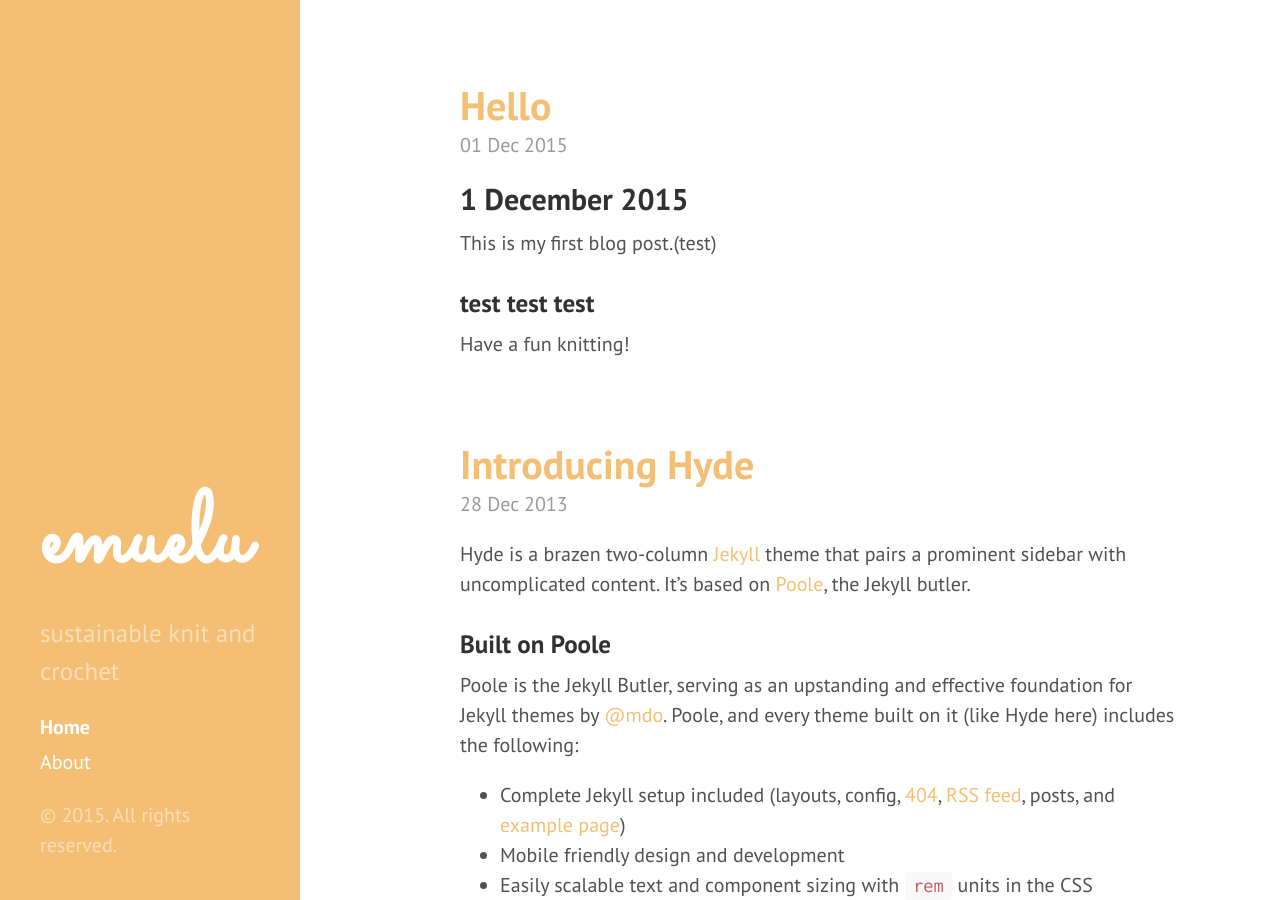
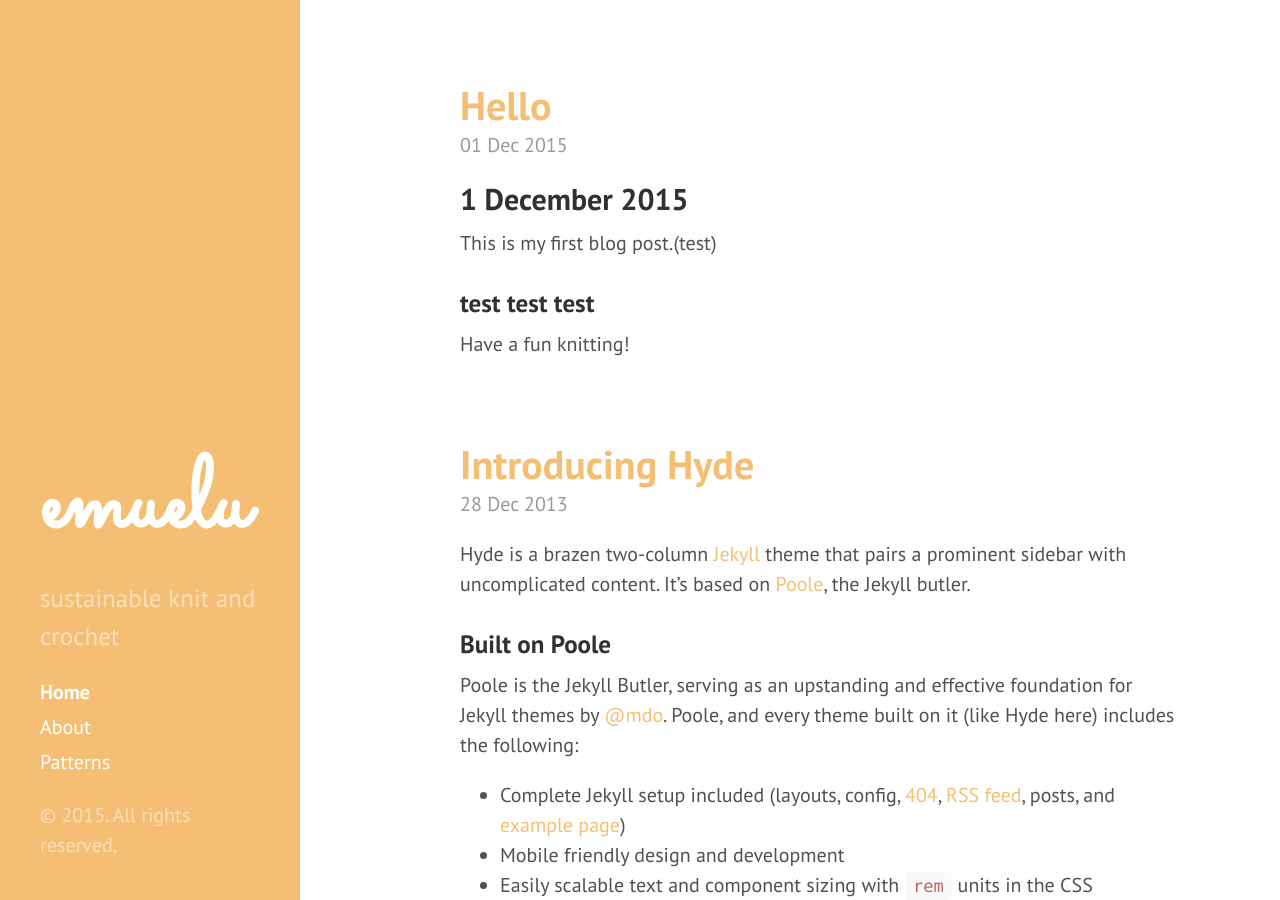
Before and after one commit to mamilaugesen/emuelu.github.io, a Jekyll site: the page built from index.html, in a window 1280 px wide and 900 px high. Built offline with Jekyll 4.4.1, drawn with Linux system fonts in a browser that asks for light colours; Markdown is read by kramdown in place of the engine named in the settings; the list of posts is cut into pages by our own code; a style sheet for code colours, icons or effects is not loaded.

Commit message:
Updated sidebar.html

```diff
--- a/_includes/sidebar.html
+++ b/_includes/sidebar.html
@@ -36,7 +36,7 @@
         {% endif %}
       {% endfor %}
 
-
+      <a class="sidebar-nav-item{% if page.url == patterns.url %} active{% endif %}" href="{{ patterns.url }}">Patterns</a>
 
 
     </nav>
```
